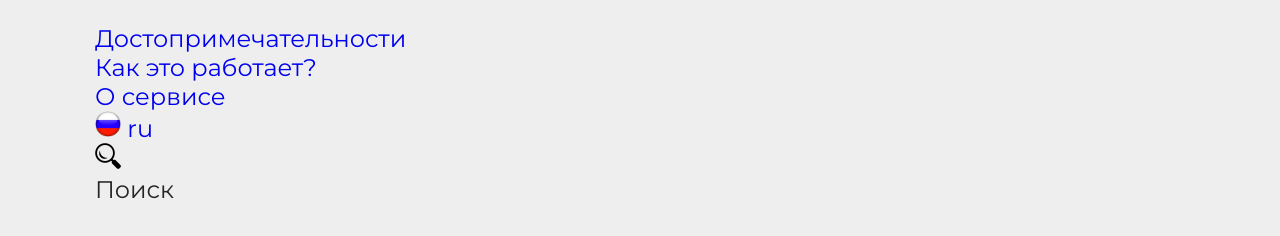
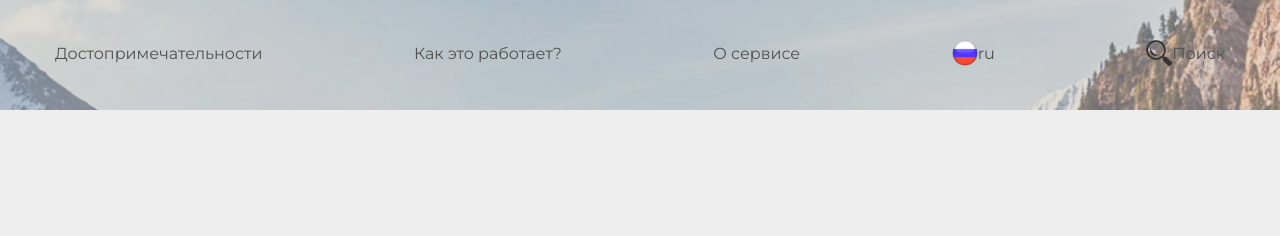
Before and after one commit to ErmekZhumagulov/course-project, a plain HTML site: page index.html in a window 1280 px wide. Drawn offline with Linux system fonts and the light colour scheme.

Commit message:
fully finished header

```diff
--- a/index.html
+++ b/index.html
@@ -11,6 +11,7 @@
 </head>
 <body>
     <header class="header">
+        <div class="header-background"></div>
         <div class="container">
             <nav class="nav">
                 <ul>
@@ -24,12 +25,16 @@
                         <a href="#">О сервисе</a>
                     </li>
                     <li>
-                        <img src="images/ru.png" alt="ru" width="26px">
-                        <a href="#">ru</a>
+                        <div class="ulul">
+                            <img src="images/ru.png" alt="ru" width="26px">
+                            <a href="#">ru</a>
+                        </div>
                     </li>
                     <li>
-                        <img src="images/poisk.png" alt="search" width="26px">
-                        <p>Поиск</p>
+                        <div class="ulul">
+                            <img src="images/poisk.png" alt="search" width="26px">
+                            <a href="#">Поиск</a>
+                        </div>
                     </li>
                 </ul>
             </nav>
@@ -45,5 +50,7 @@
 
         </div>
     </footer>
+
+<script src="script.js"></script>
 </body>
 </html>
--- a/style.css
+++ b/style.css
@@ -5,21 +5,16 @@
 }
 
 body {
+    height: 100%;
     box-sizing: border-box;
     padding: 0;
     margin: 0;
     font-family: 'Montserrat', sans-serif;
-    font-size: 24px;
+    font-size: 16px;
     font-weight: 400;
     color: #252525;
-    background-color: #eeeeee;
+    background-color: #eee;
     -webkit-font-smoothing: antialiased;
-}
-
-.container {
-    width: 100%;
-    max-width: 1170px;
-    margin: 0 auto;
 }
 
 h1, h2, h3, h4, h5, h6 {
@@ -33,14 +28,64 @@ p {
     padding: 0;
 }
 
+.container {
+    width: 100%;
+    max-width: 1170px;
+    margin: 0 auto;
+}
+
+ul {
+    width: 100%;
+    height: 100%;
+    display: flex;
+    padding: 0;
+    margin: 0;
+    align-items: center;
+    justify-content: space-between;
+}
+
+.ulul {
+    width: 100%;
+    height: 100%;
+    display: flex;
+    padding: 0;
+    margin: 0;
+    align-items: center;
+    justify-content: center;
+}
+
+li {
+    display: block;
+    padding: 0;
+    margin: 0;
+}
+
 a {
     text-decoration: none;
 }
 
-.nav {
-    display: flex;
+.header {
+    width: 100%;
+    height: 120px;
+    background: url(images/for-header1.jpg) no-repeat center top / cover;
 }
 
-ul, li {
-    display: block;
+.header-background {
+    margin-top: -10px;
+    width: 100%;
+    height: 120px;
+    background-color: #fff;
+    opacity: 0.2;
 }
+
+header .container {
+    margin-top: -120px;
+}
+
+header a {
+    color: #252525;
+}
+
+nav {
+    padding-top: 50px;
+}
```
Also changed, not shown: images/for-header1.jpg (added), script.js (added), site-colors.jpg (added).
